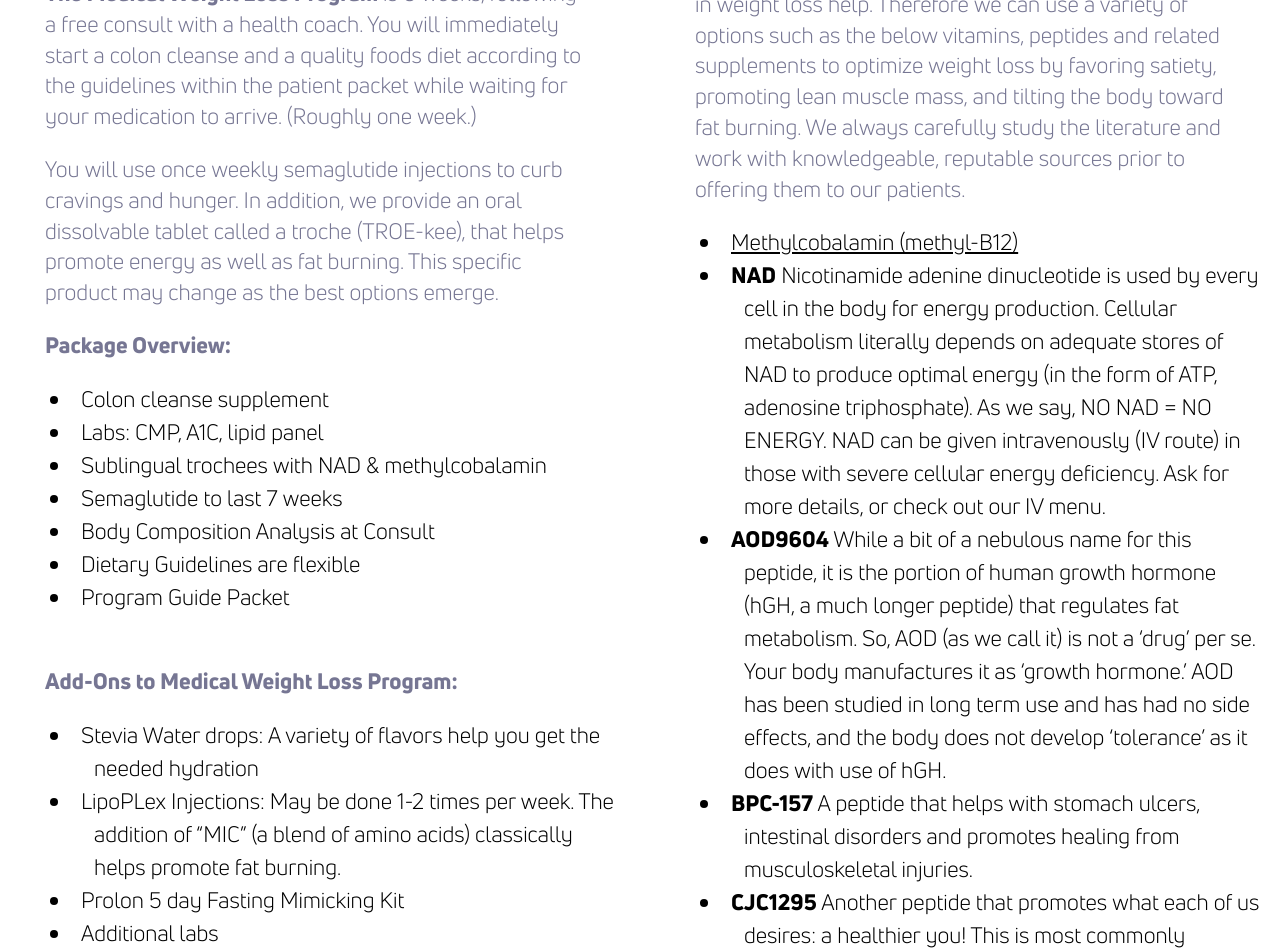
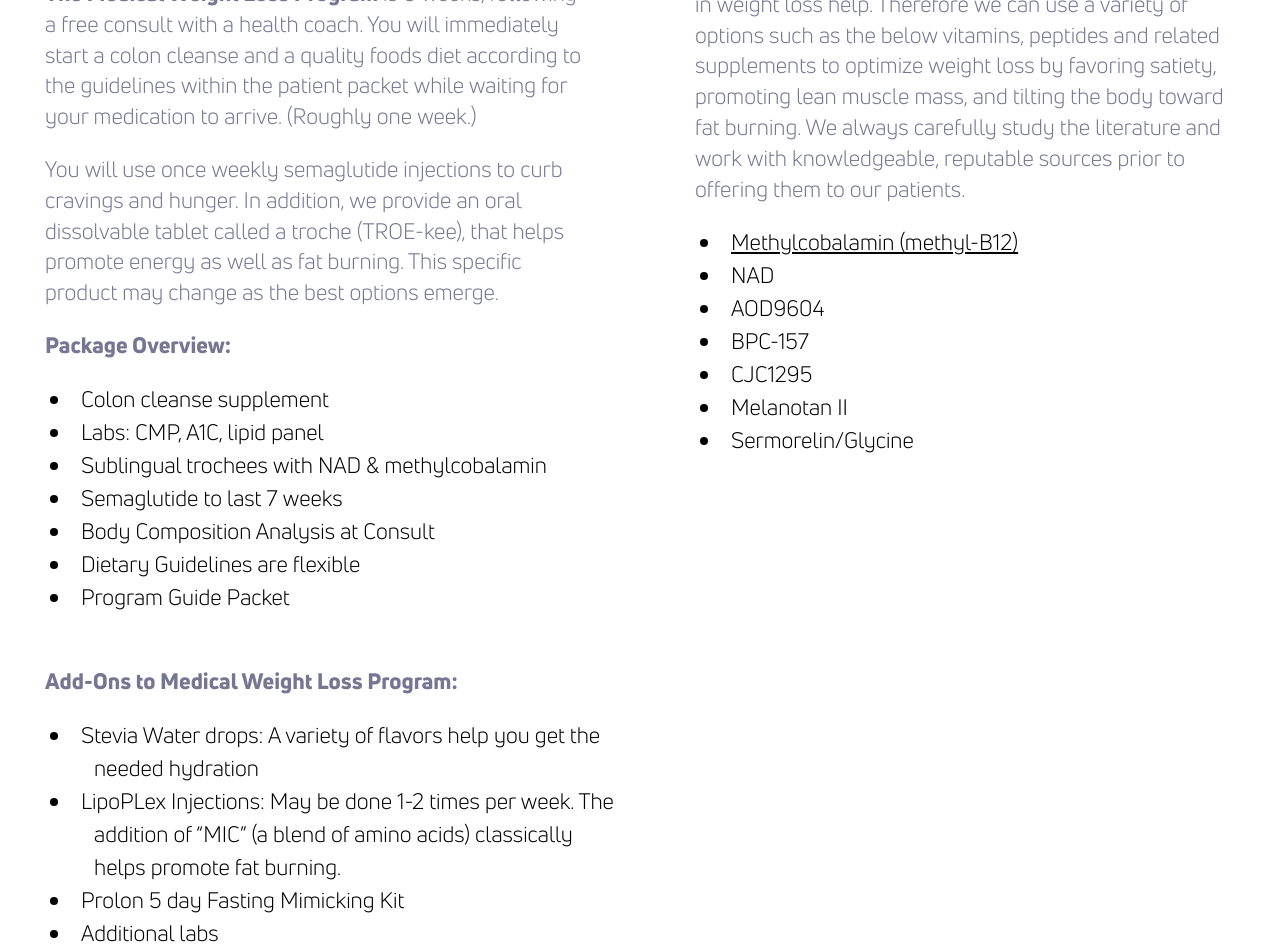
Before and after one commit to theneverwoods/gerstenberg.clinic, a Jekyll site: the page built from services/weight.html, in a window 1280 px wide and 1400 px high, scrolled down 1893 px. Shown: the top 952 px of the window. Built offline with Jekyll 4.4.1, drawn with Linux system fonts in a browser that asks for light colours; some of the changed text lies outside the part shown.

Commit message:
Update weight.html

```diff
--- a/services/weight.html
+++ b/services/weight.html
@@ -53,12 +53,12 @@ keywords: "weight loss, semaglutide, Ozempic, Wegovy, Rybelsus"
           </p>
     <ul style="padding-left: 35px;">
         <li><a href="#methylb12">Methylcobalamin (methyl-B12)</a></li>
-        <li><b>NAD</b> Nicotinamide adenine dinucleotide is used by every cell in the body for energy production. Cellular metabolism literally depends on adequate stores of NAD to produce optimal energy (in the form of ATP, adenosine triphosphate). As we say, NO NAD = NO ENERGY. NAD can be given intravenously (IV route) in those with severe cellular energy deficiency. Ask for more details, or check out our IV menu.</li>
-        <li><b>AOD9604</b> While a bit of a nebulous name for this peptide, it is the portion of human growth hormone (hGH, a much longer peptide) that regulates fat metabolism. So, AOD (as we call it) is not a ‘drug’ per se. Your body manufactures it as ‘growth hormone.’ AOD has been studied in long term use and has had no side effects, and the body does not develop ‘tolerance’ as it does with use of hGH.</li>
-        <li><b>BPC-157</b> A peptide that helps with stomach ulcers, intestinal disorders and promotes healing from musculoskeletal injuries.</li>
-        <li><b>CJC1295</b> Another peptide that promotes what each of us desires: a healthier you! This is most commonly provided as an add-on for those that are nearer to ideal body composition who want to push for even more firmness and endurance, while promoting a general sense of wellness and awareness.</li>
-        <li><b>Melanotan II</b> Enhances skin pigmentation (tanning) and stimulates weight loss and sexual drive. </li>
-        <li><b>Sermorelin/Glycine</b> Sermorelin is a synthetic hormone peptide similar to growth hormone releasing hormone (GHRH) that your body naturally makes. Sermorelin works to burn fat, increase lean muscle, improve hormonal balance, enhance energy and boost the immune system. Glycine goes far beyond encouraging weight loss and enhancing lean muscle mass. Enjoy a better night's sleep, less daytime fatigue, enhance mental clarity/cognition, significantly improved skin elasticity, tone and texture, while receiving an enhanced synergistic boost to IGF1. Glycine is an amino acid that can also act as a neurotransmitter, and has been used to help treat BPH, insomnia, schizophrenia, and stroke. </li>
+        <li>NAD</li>
+        <li>AOD9604</li>
+        <li>BPC-157</li>
+        <li>CJC1295</li>
+        <li>Melanotan II</li>
+        <li>Sermorelin/Glycine</li>
       </ul>
 
   </div>
```
